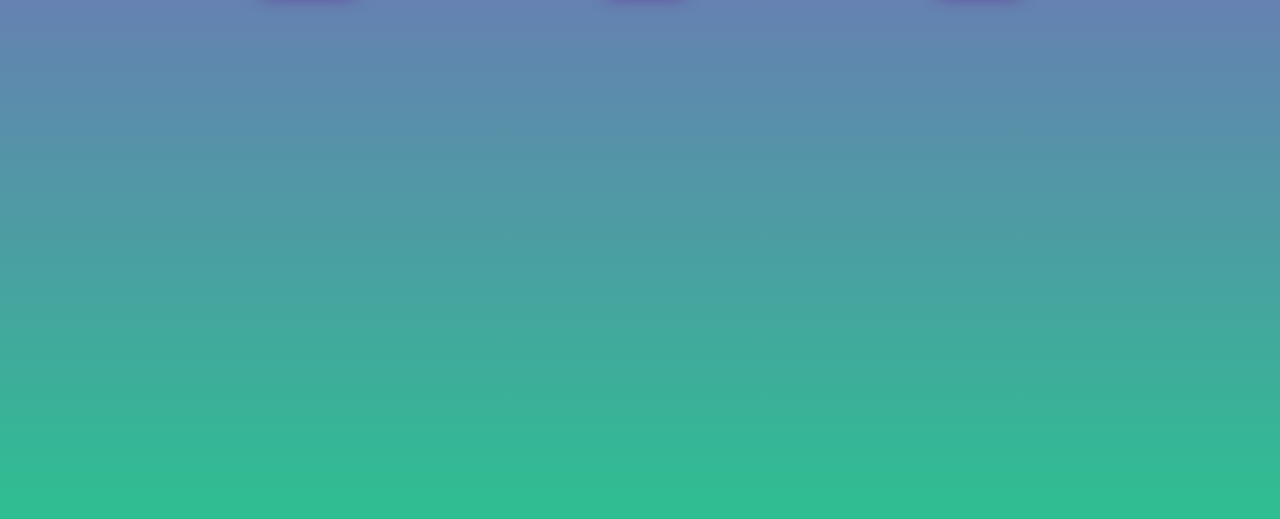
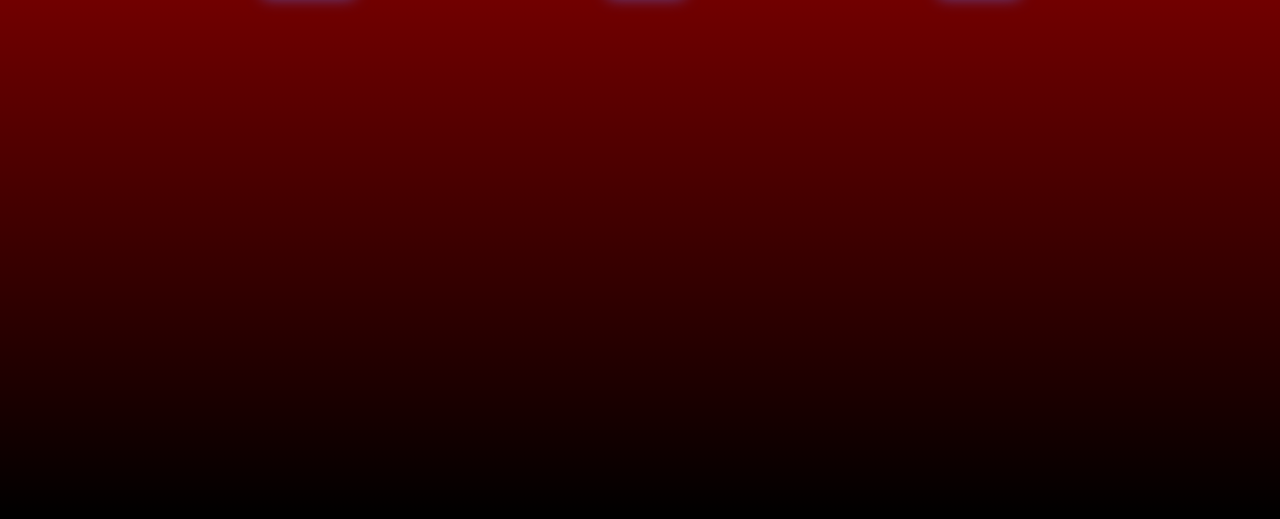
Before and after one commit to fibbly/web-ar-demo, a website built with Vite: page index.html in a window 1280 px wide. Shown: the part 281-800 px from the top of the page. Built offline with nearby package versions, Linux system fonts and the light colour scheme.

Commit message:
change bg color gradiant

```diff
--- a/style.css
+++ b/style.css
@@ -18,7 +18,7 @@
     width: 100vw;
     height: 100vh;
     padding: 1rem;
-    background-image: linear-gradient(to bottom, #8360c3, #2ebf91);
+    background-image: linear-gradient(to bottom, #ae0000, #000);
 }
 
 .text-xs {
```
